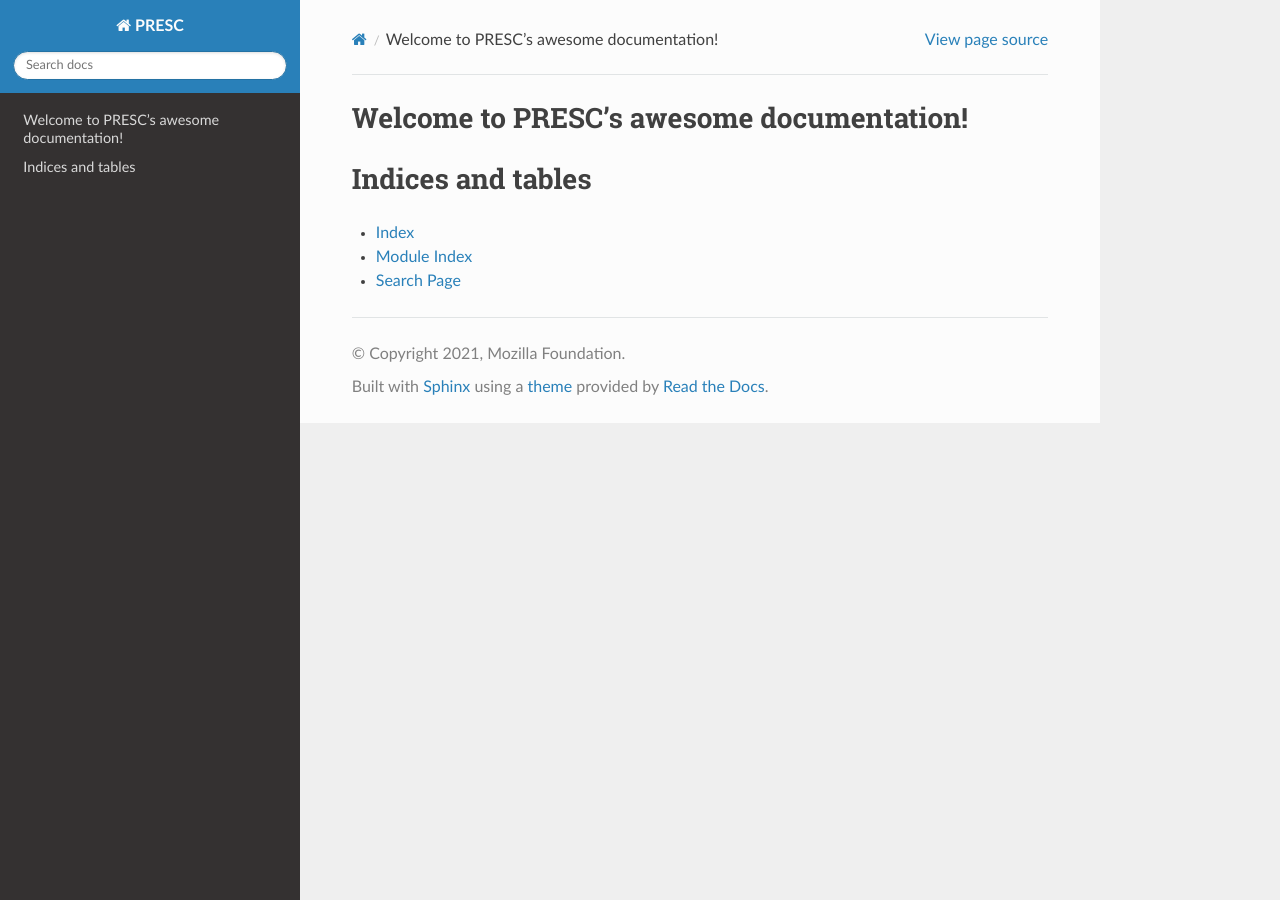
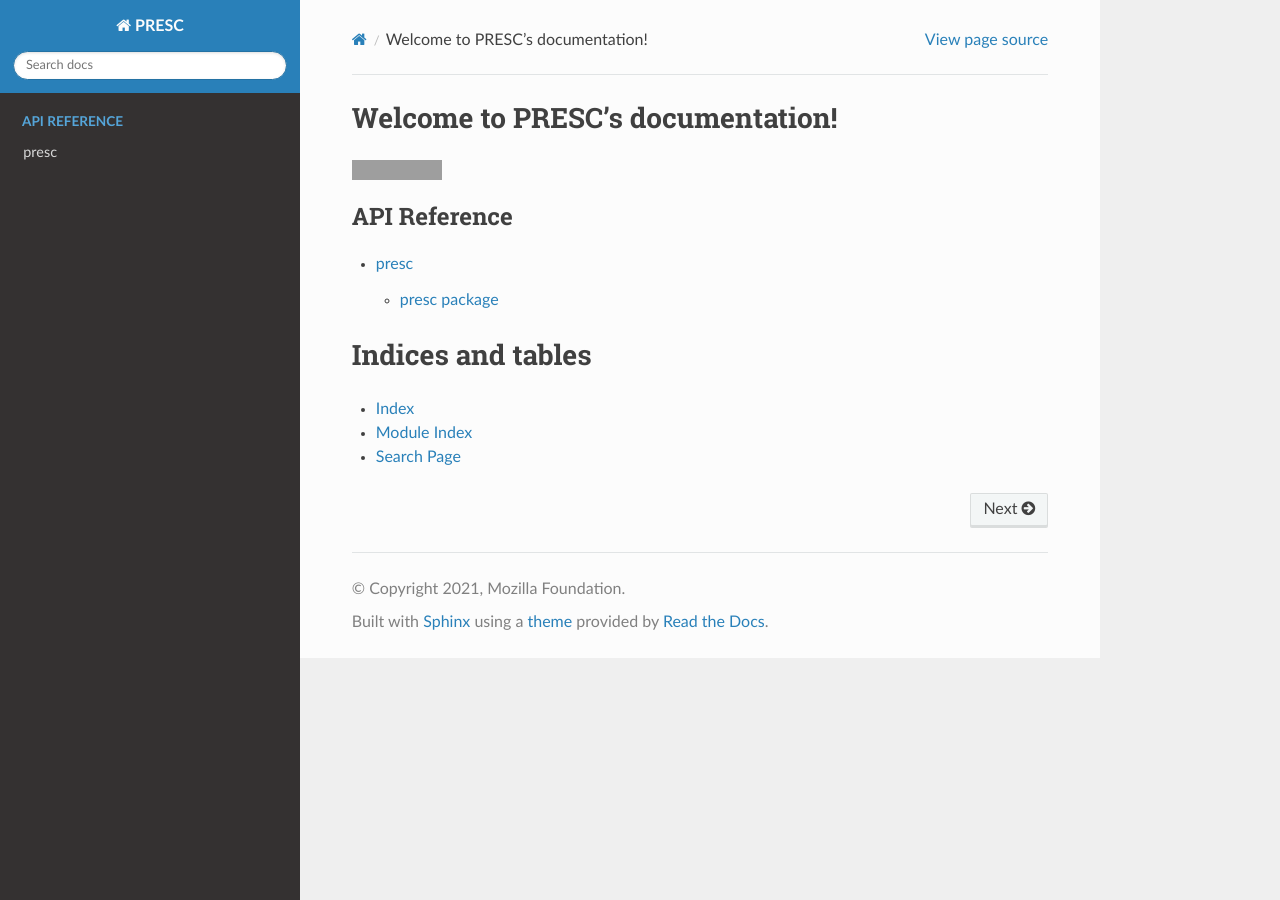
Before and after one commit to mozilla/PRESC, a Sphinx documentation site: the page built from sphinx_docs/source/index.rst, in a window 1280 px wide. Built offline with Sphinx 7.4.7 and the Read the Docs theme 2.0.0, drawn with Linux system fonts in a browser that asks for light colours; grey boxes are pictures that could not be loaded.

Commit message:
Updates to online documentation

```diff
--- a/sphinx_docs/source/index.rst
+++ b/sphinx_docs/source/index.rst
@@ -3,14 +3,21 @@
    You can adapt this file completely to your liking, but it should at least
    contain the root `toctree` directive.
 
-Welcome to PRESC's awesome documentation!
+Welcome to PRESC's documentation!
 =================================
+.. image:: https://circleci.com/gh/mozilla/PRESC.svg?style=svg
+    :alt: Build Status
+    :target: https://circleci.com/gh/mozilla/PRESC
 
 .. toctree::
    :maxdepth: 2
-   :caption: Contents:
+   :caption: Documentation
 
+.. toctree::
+   :caption: API Reference
+   :maxdepth: 2
 
+   modules
 
 Indices and tables
 ==================
```
Also changed, not shown: sphinx_docs/source/modules.rst (added, +7 -0 lines), sphinx_docs/source/presc.rst (added, +45 -0 lines), sphinx_docs/source/presc.training_stability.rst (added, +37 -0 lines).
